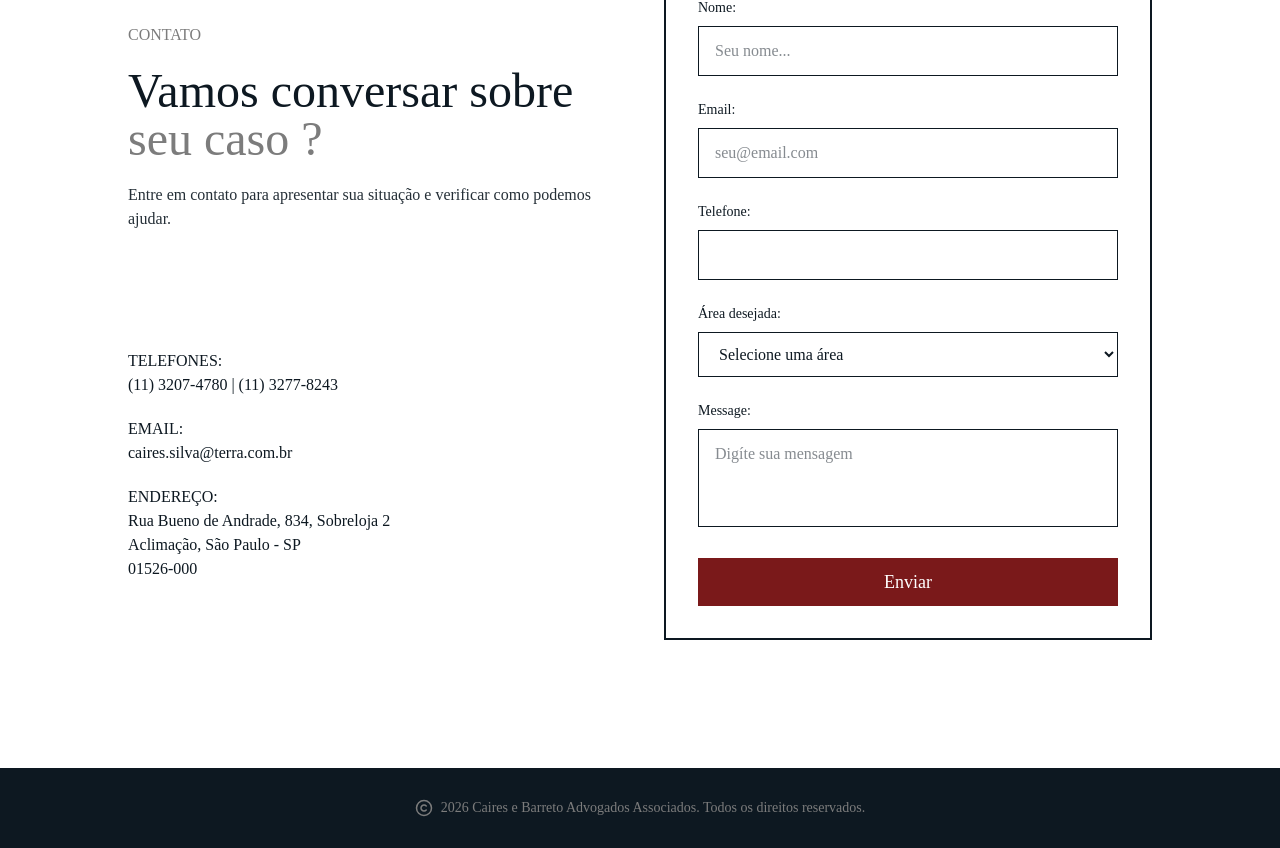
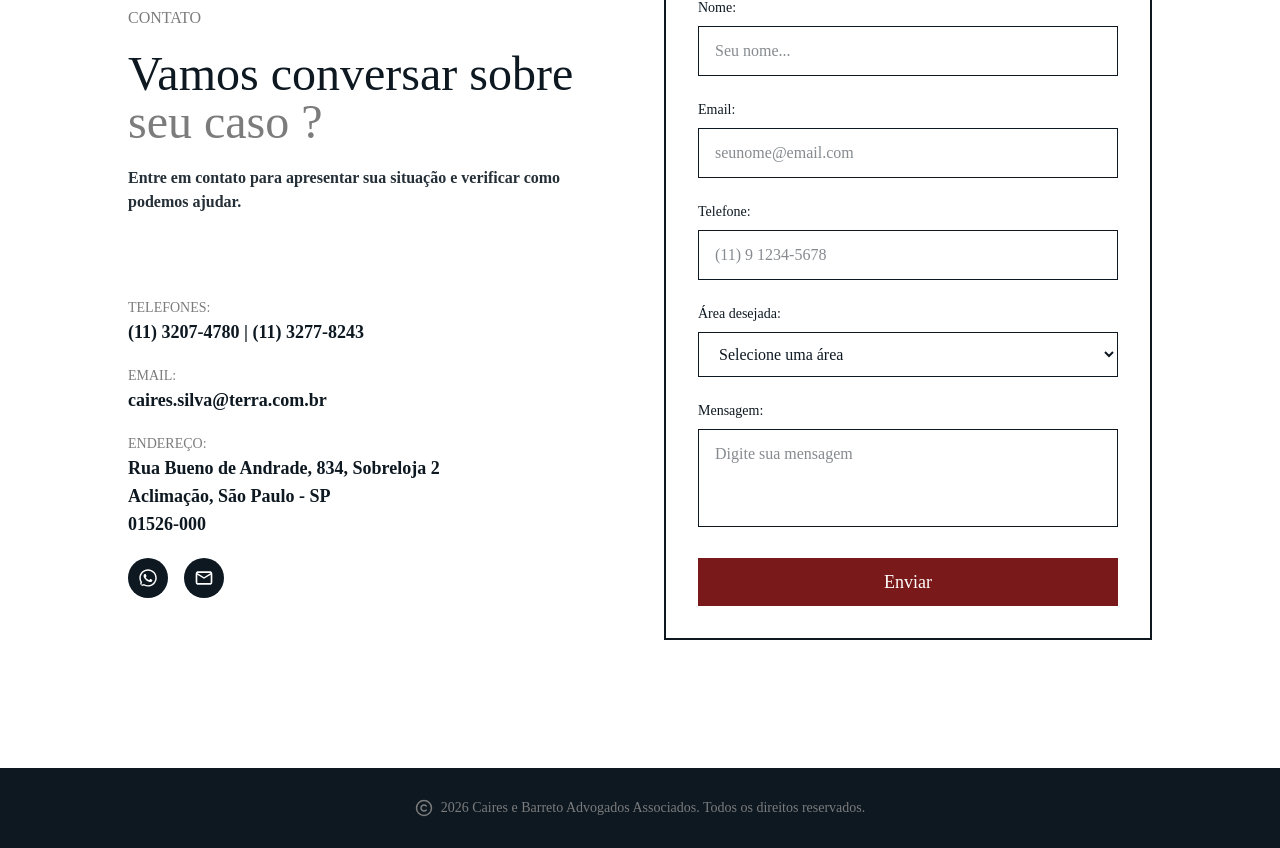
Before and after one commit to LauraBarret0/cairesebarreto, a React (Vite) app: page / in a window 1280 px wide. Shown: the part 2640-3488 px from the top of the page. Built offline with nearby package versions, Linux system fonts and the light colour scheme; a web font is replaced by a local one.

Commit message:
style: improve landing page styling and add favicon

```diff
--- a/index.html
+++ b/index.html
@@ -2,9 +2,9 @@
 <html lang="pt-br">
   <head>
     <meta charset="UTF-8" />
-    <link rel="icon" type="image/svg+xml" href="/favicon.svg" />
+    <link rel="icon" type="image/svg+xml" href="/favicon.png" />
     <meta name="viewport" content="width=device-width, initial-scale=1.0" />
-    <title>cairesebarreto</title>
+    <title>Caires & Barreto</title>
   </head>
   <body>
     <div id="root"></div>
--- a/package.json
+++ b/package.json
@@ -14,6 +14,7 @@
     "lucide-react": "^1.47.0",
     "react": "^19.2.8",
     "react-dom": "^19.2.8",
+    "react-icons": "^5.7.0",
     "tailwindcss": "^4.3.3"
   },
   "devDependencies": {
--- a/src/App.jsx
+++ b/src/App.jsx
@@ -5,9 +5,10 @@ import Hero from "./sections/Hero"
 import Office from "./sections/Office"
 import PracticeAreas from "./sections/PracticeAreas"
 
+
 function App() {
   return (
-    <div className="min-h-screen overflow-x-hidden ">
+    <div className="min-h-screen overflow-x-hidden  ">
       <Navbar/>
       <main>
         <Hero/>
--- a/src/sections/Contact.jsx
+++ b/src/sections/Contact.jsx
@@ -1,3 +1,6 @@
+import { FaWhatsapp } from "react-icons/fa6";
+import { MdOutlineEmail } from "react-icons/md";
+
 const areaOptions = [
   "Cível",
   "Empresarial",
@@ -16,28 +19,39 @@ const Contact = () => {
           {/* Left Column */}
           <div className="flex flex-col justify-around">
             <div className="flex flex-col gap-5">
-                <span className="text-muted">CONTATO</span>
-                <h2 className="text-5xl">
+              <span className="text-muted font-secondary ">CONTATO</span>
+              <h2 className="text-5xl font-title ">
                 Vamos conversar sobre{" "}
                 <span className="text-muted"> seu caso ?</span>
               </h2>
-                <p className="text-foreground/90">
+              <p className="text-foreground/90 text-base font-semibold">
                 Entre em contato para apresentar sua situação e verificar como
                 podemos ajudar.
               </p>
             </div>
             <div className="flex flex-col gap-5">
               <div className="">
-                <h3>TELEFONES: </h3>
-                <p>(11) 3207-4780 | (11) 3277-8243</p>
+                <h3 className="text-muted text-sm">TELEFONES: </h3>
+                <p className="text-foreground font-extrabold text-lg">
+                  (11) 3207-4780 | (11) 3277-8243
+                </p>
               </div>
               <div className="">
-                <h3>EMAIL: </h3>
-                <p>caires.silva@terra.com.br    </p>
+                <h3 className="text-muted text-sm">EMAIL: </h3>
+                <p className="text-foreground font-extrabold text-lg">
+                  caires.silva@terra.com.br{" "}
+                </p>
               </div>
               <div className="">
-                <h3>ENDEREÇO: </h3>
-                <p>Rua Bueno de Andrade, 834, Sobreloja 2 <br /> Aclimação, São Paulo - SP <br /> 01526-000 </p>
+                <h3 className="text-muted text-sm">ENDEREÇO: </h3>
+                <p className="text-foreground font-extrabold text-lg">
+                  Rua Bueno de Andrade, 834, Sobreloja 2 <br /> Aclimação, São
+                  Paulo - SP <br /> 01526-000{" "}
+                </p>
+              </div>
+              <div className="flex gap-4">
+                <FaWhatsapp className=" text-background bg-foreground rounded-full  z-50 p-2.5 cursor-pointer" size={40} />
+                <MdOutlineEmail className=" text-background bg-foreground rounded-full  z-50 p-2.5 cursor-pointer" size={40}  />
               </div>
             </div>
           </div>
@@ -50,10 +64,12 @@ const Contact = () => {
                   htmlFor="name"
                   className="block text-sm font-medium mb-2"
                 >
-                  Nome:{" "}
+                  Nome:
                 </label>
+
                 <input
                   id="name"
+                  name="name"
                   type="text"
                   required
                   placeholder="Seu nome..."
@@ -66,36 +82,45 @@ const Contact = () => {
                   htmlFor="email"
                   className="block text-sm font-medium mb-2"
                 >
-                  Email:{" "}
+                  Email:
                 </label>
+
                 <input
                   id="email"
+                  name="email"
                   type="email"
                   required
-                  placeholder="seu@email.com"
+                  placeholder="seunome@email.com"
                   className="w-full px-4 py-3 border border-foreground focus:ring-1"
                 />
               </div>
 
               <div>
                 <label htmlFor="tel" className="block text-sm font-medium mb-2">
-                  Telefone:{" "}
+                  Telefone:
                 </label>
-                <input className="w-full px-4 py-3 border border-foreground focus:ring-1" />
+
+                <input
+                  id="tel"
+                  name="tel"
+                  type="tel"
+                  placeholder="(11) 9 1234-5678"
+                  className="w-full px-4 py-3 border border-foreground focus:ring-1"
+                />
               </div>
 
               <div>
                 <label
-                  htmlFor="service"
+                  htmlFor="area"
                   className="block text-sm font-medium mb-2"
                 >
-                  Área desejada:{" "}
+                  Área desejada:
                 </label>
+
                 <select
                   name="area"
                   id="area"
                   className="w-full px-4 py-3 border border-foreground focus:ring-1"
-                  //   className="w-50full border border-gray-300 bg-white px-4 py-3 text-[#0D1821] outline-none focus:border-[#6B1E2E]"
                 >
                   <option value="">Selecione uma área</option>
 
@@ -112,13 +137,15 @@ const Contact = () => {
                   htmlFor="message"
                   className="block text-sm font-medium mb-2"
                 >
-                  Message:{" "}
+                  Mensagem:
                 </label>
+
                 <textarea
                   rows={3}
-                  id="messagem"
+                  id="message"
+                  name="message"
                   required
-                  placeholder="Digíte sua mensagem"
+                  placeholder="Digite sua mensagem"
                   className="w-full px-4 py-3 border border-foreground focus:ring-1 resize-none"
                 />
               </div>
@@ -131,7 +158,9 @@ const Contact = () => {
               </button>
             </form>
           </div>
+
         </div>
+
       </div>
     </section>
   );
--- a/src/sections/Hero.jsx
+++ b/src/sections/Hero.jsx
@@ -11,7 +11,7 @@ const Hero = () => {
               Para <br /> Pessoas e Empresas
             </h1>
 
-            <p className="text-2xl font-medium text-foreground xl:text-3xl">
+            <p className="text-lg font-medium text-foreground xl:text-3xl">
               Atuação jurídica preventiva e contenciosa, com atendimento
               personalizado e acompanhamento próximo.
             </p>
--- a/src/sections/Office.jsx
+++ b/src/sections/Office.jsx
@@ -13,7 +13,7 @@ const Office = () => {
           O Escritório
         </h2>
 
-        <div className="space-y-4 text-text text-2xl font-secondary text-background">
+        <div className="space-y-4 text-2xl font-secondary text-background">
           <p>
             A Caires & Barreto Associados atua na prestação de serviços de
             consultoria e assistência jurídica, nas esferas preventiva e
```
Also changed, not shown: public/favicon.png (added), 1 other file (tests, documents, lock files or other folders). Lines whose indentation alone changed are shown as unchanged.
